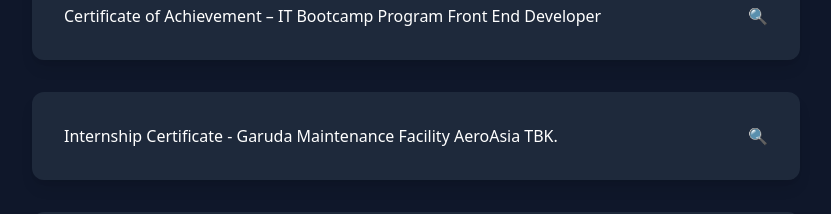
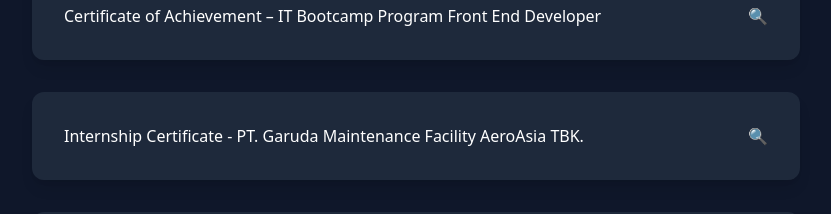
Before and after one commit to WalidFernandoSastriana/PORTOFOLIO-WALID, a React (Create React App) app: page / in a window 1280 px wide. Shown: the part 5840-6054 px from the top of the page, without its empty margins (224-1055 px from the left). Built offline with nearby package versions, Linux system fonts and the light colour scheme.

Commit message:
replace semua

```diff
--- a/src/components/Certificates.js
+++ b/src/components/Certificates.js
@@ -22,7 +22,7 @@
     },
     {
       title:
-        "Internship Certificate - Garuda Maintenance Facility AeroAsia TBK.",
+        "Internship Certificate - PT. Garuda Maintenance Facility AeroAsia TBK.",
       image: "img/certificates/SKGMF.png",
     },
     {
```
